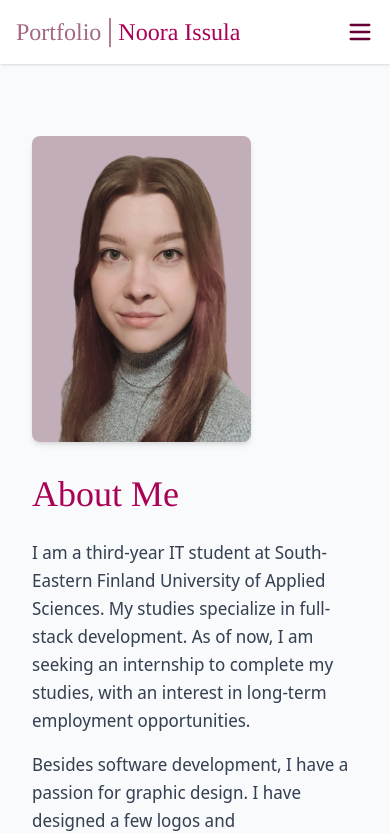
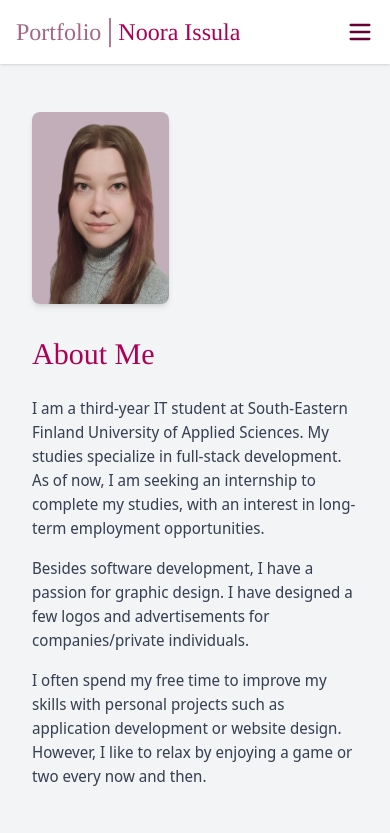
Before and after one commit to nooraem/portfolio-site, a Next.js app: page /about in a window 390 px wide. Shown: the top 833 px of the page. Built offline with nearby package versions, Linux system fonts and the light colour scheme.

Commit message:
Small fixes

```diff
--- a/src/app/about/page.tsx
+++ b/src/app/about/page.tsx
@@ -4,31 +4,33 @@ import Image from 'next/image';
 
 export default function About() {
     return (
-        <section className="max-w-3xl mx-auto py-10 px-4">
+        <section className="max-w-3xl mx-auto pt-4 sm:pt-10 px-4">
             <div className='flex flex-col md:flex-row gap-8'>
                 <Image
                     src="/pfp.jpg"
                     width={218.88}
                     height={291.84}
                     alt="Profile picture of Noora Issula"
-                    className='self-start h-fit shadow-md rounded-lg'/>
+                    className='object-contain h-48 w-min sm:h-75 shadow-md rounded-lg'/>
 
                 <div className='flex flex-col w-auto'>
-                    <h1 className="text-4xl font-tinos mb-6 text-amaranth-purple">About Me</h1>
+                    <h1 className="text-3xl sm:text-4xl font-tinos mb-6 text-amaranth-purple">
+                        About Me
+                    </h1>
 
-                    <p className="text-lg text-gray-700 mb-4">
+                    <p className="sm:text-lg text-gray-700 mb-4">
                         I am a third-year IT student at South-Eastern Finland University of Applied Sciences. My studies specialize in full-stack development.
                         As of now, I am seeking an internship to complete my studies, with an interest in long-term employment opportunities.
                     </p>
 
-                    <p className="text-lg text-gray-700 mb-4">
+                    <p className="sm:text-lg text-gray-700 mb-4">
                         Besides software development, I have a passion for graphic design.
                         I have designed a few logos and advertisements for companies/private individuals.
                     </p>
                 </div>
             </div>
 
-            <p className="text-lg text-gray-700">
+            <p className="sm:text-lg text-gray-700">
                 I often spend my free time to improve my skills with personal projects such as application development or website design.
                 However, I like to relax by enjoying a game or two every now and then.
             </p>
--- a/src/app/layout.tsx
+++ b/src/app/layout.tsx
@@ -12,7 +12,7 @@ export const metadata = {
 export default function RootLayout({ children }: { children: React.ReactNode }) {
   return (
     <html lang="fi">
-      <body className="bg-gray-50 font-noto-sans-display text-gray-700 min-h-screen flex flex-col">
+      <body className="bg-gray-100 font-noto-sans-display text-gray-700 min-h-screen flex flex-col">
         <Header />
         <main className="flex-grow container mx-auto px-4 py-8">{children}</main>
         <Footer />
--- a/src/app/page.tsx
+++ b/src/app/page.tsx
@@ -3,7 +3,7 @@ import Image from 'next/image';
 
 export default function Home() {
   return (
-    <section className="max-w-3xl mx-auto text-center py-20 px-4">
+    <section className="max-w-3xl mx-auto text-center py-8 px-6 sm:py-20 ">
       <Image
         src="/pfp.jpg"
         width={128}
@@ -12,18 +12,20 @@ export default function Home() {
         className="mx-auto mb-6 rounded-full shadow-lg object-cover object-bottom-right h-32 w-32"
       />
 
-      <h1 className="text-5xl font-tinos mb-8 text-amaranth-purple">
+      <h1 className="text-4xl sm:text-5xl font-tinos mb-8 text-amaranth-purple">
         Hi, welcome to my portfolio!
       </h1>
 
-      <p className="text-lg text-gray-700 mb-16">
+      <p className="text-lg sm:text-xl text-gray-700 mb-6">
         I am a final-year IT student at Xamk with a strong interest in software development and visual design.
+      </p>
+      <p className="text-lg sm:text-xl text-gray-700 mb-16">
         While my focus is on building full-stack applications, I also enjoy graphic design — creating logos, marketing materials, and other designs for both private and company clients.
       </p>
 
       <Link
         href="/projects"
-        className="text-tyrian-purple font-medium text-lg transition"
+        className="text-tyrian-purple font-medium text-lg sm:text-xl transition"
       >
         Learn more about my projects &#10141;
       </Link>
--- a/src/app/projects/graphic-design/page.tsx
+++ b/src/app/projects/graphic-design/page.tsx
@@ -9,22 +9,22 @@ export default function GraphicDesignPage() {
   const [selectedImage, setSelectedImage] = useState<string | null>(null);
 
   return (
-    <section className="max-w-4xl mx-auto py-10 px-4">
+    <section className="max-w-4xl mx-auto pt-4 sm:pt-10 px-4">
       <Link
         href="/projects"
-        className="text-gray-700 font-semibold"
+        className="text-gray-700 text-sm sm:text-lg font-semibold"
       >
         &#129044; My Projects
       </Link>
 
-      <h1 className="text-4xl font-tinos mb-6 text-amaranth-purple">
+      <h1 className="text-3xl sm:text-4xl font-tinos mb-6 text-amaranth-purple">
         Graphic Design
       </h1>
-      <p className="text-lg text-gray-700 mb-20">
+      <p className="text-lg text-gray-700 mb-12 sm:mb-20">
         Logos, advertisements, and other designs created for both individuals and companies. This page is still a work in progress and more designs will be added in the future.
       </p>
 
-      <div className="grid grid-cols-1 sm:grid-cols-2 md:grid-cols-3 gap-6">
+      <div className="grid grid-cols-1 sm:grid-cols-2 md:grid-cols-3 gap-10 sm:gap-6">
         {designs.map((design) => (
           <button
             key={design.title}
@@ -42,7 +42,7 @@ export default function GraphicDesignPage() {
             </div>
 
             <div className="mt-2">
-              <h3 className="text-lg font-semibold text-gray-900">{design.title}</h3>
+              <h3 className="text-lg sm:text-xl font-semibold text-gray-900">{design.title}</h3>
               {design.description && (
                 <p className="text-sm text-gray-600">{design.description}</p>
               )}
--- a/src/app/projects/page.tsx
+++ b/src/app/projects/page.tsx
@@ -9,9 +9,9 @@ export default function Projects() {
   };
 
   return (
-    <section className="max-w-3xl mx-auto py-10 px-4">
-      <h1 className="text-4xl font-tinos mb-6 text-amaranth-purple">My Projects</h1>
-      <p className="text-lg mb-14">
+    <section className="max-w-3xl mx-auto pt-4 px-4 sm:pt-10">
+      <h1 className="text-3xl sm:text-4xl font-tinos mb-6 text-amaranth-purple">My Projects</h1>
+      <p className="sm:text-lg mb-14">
         This page showcases some of my personal and school projects.
         It’s still a work in progress, and I will be adding more of my previous projects over time.
       </p>
--- a/src/components/Header.tsx
+++ b/src/components/Header.tsx
@@ -31,7 +31,6 @@ export default function Header() {
         </button>
       </nav>
 
-      {/* Mobile dropdown menu */}
       {menuOpen && (
         <div className="md:hidden px-4 pb-4">
           <ul className="space-y-2 text-gray-700 **:hover:text-amaranth-purple">
--- a/src/components/ProjectCard.tsx
+++ b/src/components/ProjectCard.tsx
@@ -22,7 +22,7 @@ export default function ProjectCard({
   return (
     <div className="bg-white rounded-lg p-6 shadow-md hover:shadow-lg transition">
 
-      <h3 className="text-xl font-semibold text-gray-900 mb-2">{name}</h3>
+      <h3 className="text-xl font-semibold text-gray-700 mb-2">{name}</h3>
       <p className="text-gray-700 mb-4">{description}</p>
 
       {hasBadges && (
--- a/src/components/Tag.tsx
+++ b/src/components/Tag.tsx
@@ -6,7 +6,7 @@ export interface TagProps {
 }
 
 export default function Tag({ tag, variant = 'status' }: TagProps) {
-  const base = 'inline-block text-sm px-3 py-1 rounded-full mb-2 mr-2 font-medium w-fit';
+  const base = 'inline-block text-xs sm:text-sm px-3 py-1 rounded-full mb-2 mr-2 font-medium w-fit';
 
   const statusColors: Record<string, string> = {
     'Completed': 'bg-green-100 text-green-900',
--- a/src/data/projects.ts
+++ b/src/data/projects.ts
@@ -17,7 +17,7 @@ export const personalProjects = [
     description: 'A React Native app for logging fishing trips and catches.',
     github: 'https://github.com/nooraem/fishing-app',
     status: 'In Progress',
-    tags: ['React Native', 'Firebase', 'TypeScript'],
+    tags: ['Expo', 'React Native', 'TypeScript', 'Firebase'],
   },
 ];
 
```
